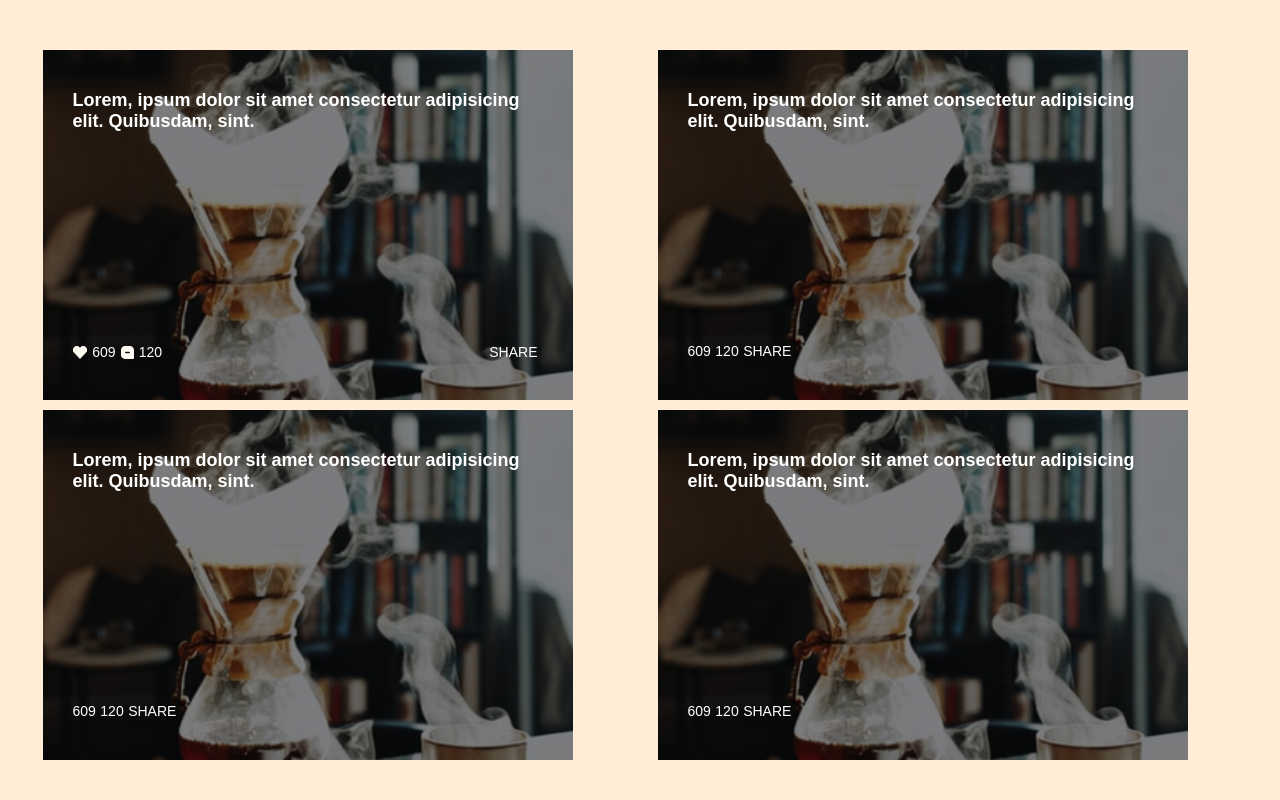
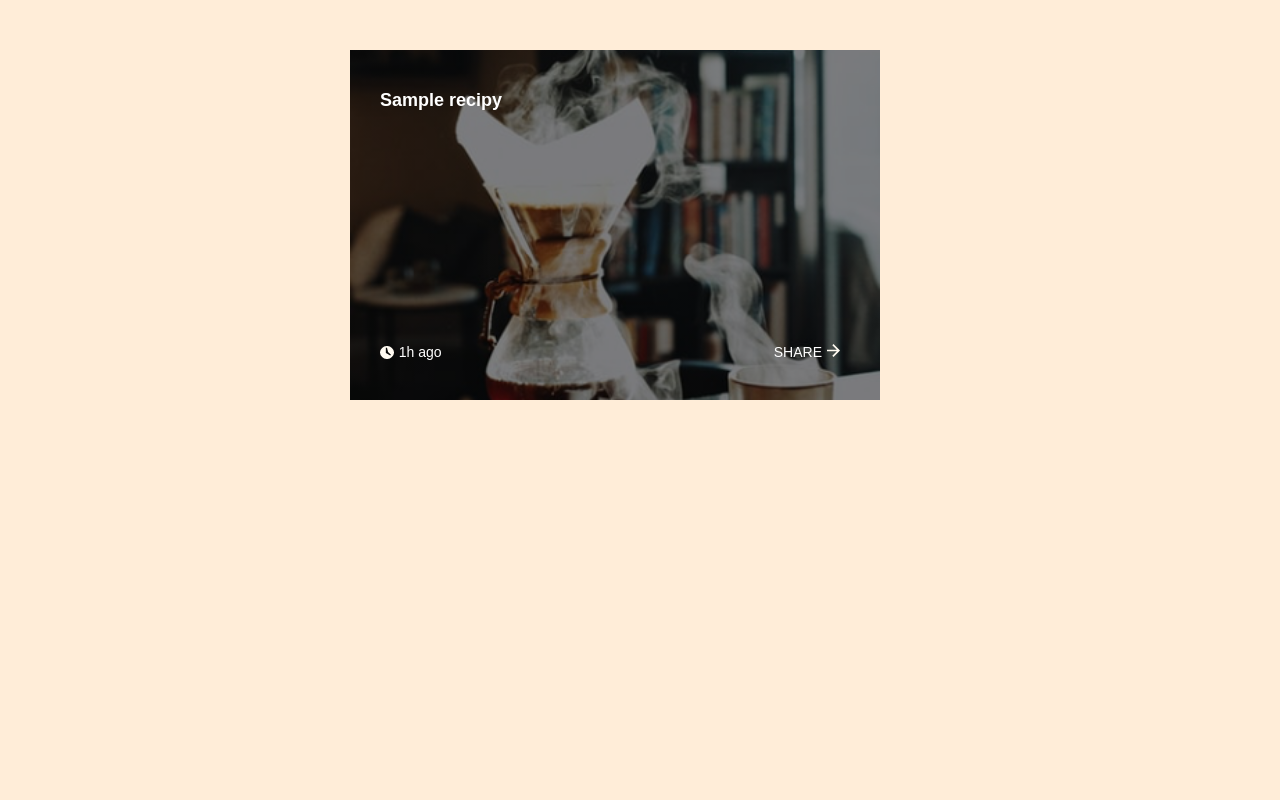
Before and after one commit to pnkvch/coffee-society, a PHP site: template public/views/recipies.php in a window 1280 px wide. Run offline with PHP 8.4, Linux system fonts and the light colour scheme; the visitor is signed in with stand-in values (Sample User, id 1); the template is opened without the code that fills it: most values are stand-ins (such as "Sample title", 1, 10 or a date in 2020).

Commit message:
add recipies

```diff
--- a/Router.php
+++ b/Router.php
@@ -2,6 +2,7 @@
 
 require_once 'src/controllers/DefaultController.php';
 require_once 'src/controllers/SecurityController.php';
+require_once 'src/controllers/ArticleController.php';
 require_once 'src/controllers/UserController.php';
 
 class Router {
--- a/index.php
+++ b/index.php
@@ -7,7 +7,7 @@ $path = parse_url( $path, PHP_URL_PATH);
 
 Router::get('', 'DefaultController');
 Router::get('feed', 'DefaultController');
-Router::get('recipies', 'DefaultController');
+Router::get('recipies', 'ArticleController');
 Router::get('people', 'UserController');
 Router::get('explore', 'DefaultController');
 Router::get('logout', 'SecurityController');
--- a/public/views/recipies.php
+++ b/public/views/recipies.php
@@ -9,50 +9,23 @@
   <?php $this->render('sidebar');?>
   <section class="page-container">
     <div class="cards-wrapper">
+      <?php foreach ($recipies as $recipie): ?>
         <div class="card">
           <div class="upper-section">
-          <h5>Lorem, ipsum dolor sit amet consectetur adipisicing elit. Quibusdam, sint.</h5>
+            <h5><?= $recipie->getTitle(); ?></h5>
           </div>
           <div class="social-interaction">
             <div class="counters">
-            <img src="public/images/heart.svg" />
-            <span>609</span>
-            <img src="public/images/comment.svg" />
-            <span>120</span>
+              <img src="public/images/clock.svg" />
+              <span>1h ago</span>
             </div>
+            <div class="social-interaction">
               <span>SHARE</span>
+              <img src="public/images/arrow.svg" />
             </div>
           </div>
-      <div class="card">
-        <div class="upper-section">
-          <h5>Lorem, ipsum dolor sit amet consectetur adipisicing elit. Quibusdam, sint.</h5>
         </div>
-        <div class="lower-section">
-          <span>609</span>
-          <span>120</span>
-          <span>SHARE</span>
-        </div>
-      </div>
-      <div class="card">
-        <div class="upper-section">
-          <h5>Lorem, ipsum dolor sit amet consectetur adipisicing elit. Quibusdam, sint.</h5>
-        </div>
-        <div class="lower-section">
-          <span>609</span>
-          <span>120</span>
-          <span>SHARE</span>
-        </div>
-      </div>
-      <div class="card">
-        <div class="upper-section">
-          <h5>Lorem, ipsum dolor sit amet consectetur adipisicing elit. Quibusdam, sint.</h5>
-        </div>
-        <div class="lower-section">
-          <span>609</span>
-          <span>120</span>
-          <span>SHARE</span>
-        </div>
-      </div>
+      <?php endforeach; ?>
     </div>
   </section>
   </div>
```
Also changed, not shown: src/controllers/ArticleController.php (added, +18 -0 lines), src/controllers/DefaultController.php (+0 -10 lines), src/models/Article.php (added, +48 -0 lines), src/repository/ArticleRepository.php (added, +30 -0 lines), Diagram_ERD.jpeg (renamed from tg_image_1187423289.jpeg), public/images/clock.svg (added). Lines whose indentation alone changed are shown as unchanged.
